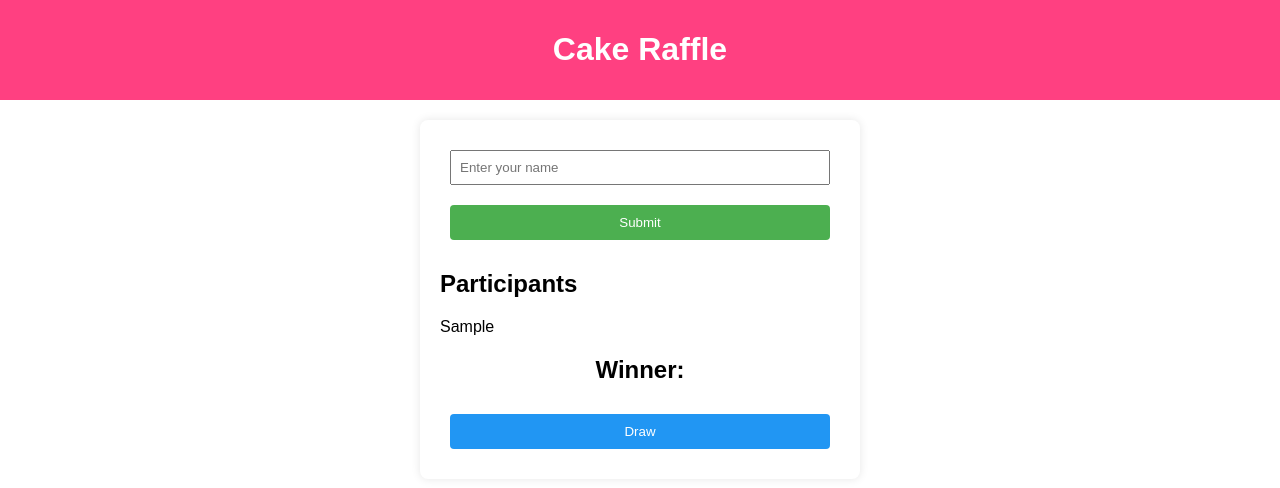
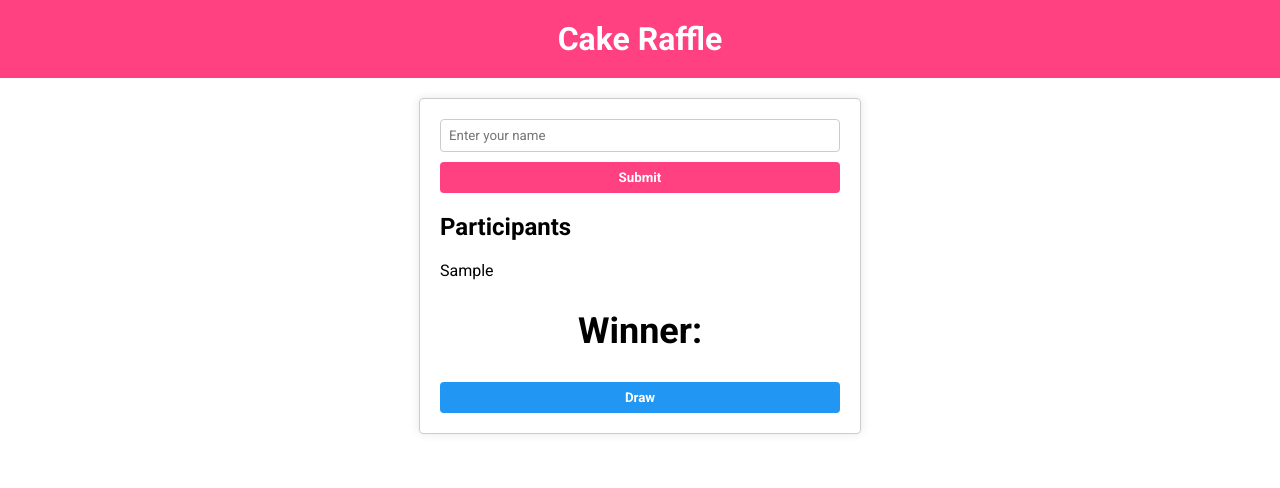
Before and after one commit to MartinFlischman/Cake-Raffle-App, a plain HTML site: page index.html in a window 1280 px wide. Both pictures are taken after typing "Sample" into the empty fields and a click on the button "Submit". Drawn offline with Linux system fonts and the light colour scheme.

Commit message:
Refactor
refactor: html made more dynamic by changing "onclick" to IDs

refactor: add comments to the javascript

feat: add new google font to the app

feat: add space below the name input field

refactor: change the submit button's background color to pink from green

```diff
--- a/index.html
+++ b/index.html
@@ -5,7 +5,9 @@
     <meta charset="UTF-8">
     <meta name="viewport" content="width=device-width, initial-scale=1.0">
     <title>Cake Raffle</title>
+    <link rel="stylesheet" href="https://fonts.googleapis.com/css2?family=Roboto:wght@400;500;700&display=swap">
     <link rel="stylesheet" href="style.css">
+    <script defer src="./script.js"></script>
 </head>
 
 <body>
@@ -16,7 +18,7 @@
     <div id="app">
         <div class="form-container">
             <input type="text" id="participantName" placeholder="Enter your name" aria-label="Participant Name">
-            <button onclick="addParticipant()" aria-label="Submit">Submit</button>
+            <button id="submit-button" aria-label="Submit">Submit</button>
         </div>
 
         <div class="participants-container">
@@ -28,10 +30,9 @@
             <p id="winnerName"></p>
         </div>
 
-        <button onclick="drawWinner()" class="draw-button" aria-label="Draw Winner">Draw</button>
+        <button id="draw-button" class="draw-button" aria-label="Draw Winner">Draw</button>
     </div>
 
-    <script src="script.js"></script>
 </body>
 
 </html>
--- a/script.js
+++ b/script.js
@@ -1,40 +1,55 @@
-const participantInput = document.getElementById('participantName');
-const participantsContainer = document.querySelector('.participants-container');
-const winnerSection = document.getElementById('winnerSection');
-const winnerNameElement = document.getElementById('winnerName');
-let participants = [];
+// Get relevant elements
+const nameInput = document.getElementById('participantName');
+const participantsList = document.querySelector('.participants-container');
+const drawButton = document.getElementById('draw-button');
+const winnerDisplay = document.getElementById('winnerSection');
 
+// Array to store participant names
+const participants = [];
+
+// Function to add participant to the list
 function addParticipant() {
-    const participantName = participantInput.value.trim();
-    if (participantName !== '') {
-        participants.push(participantName);
-        participantInput.value = '';
+    // Get the entered name
+    const name = nameInput.value.trim();
+
+    // Check if the name is not empty
+    if (name !== '') {
+        // Add the name to the participants array
+        participants.push(name);
+
+        // Display the name in the participants list
         updateParticipantsList();
+
+        // Clear the input field
+        nameInput.value = '';
     }
 }
 
+// Function to draw a random winner
 function drawWinner() {
+    // Check if there are participants
     if (participants.length > 0) {
-        const randomIndex = Math.floor(Math.random() * participants.length);
-        const winner = participants[randomIndex];
-        winnerNameElement.innerText = winner;
-        showWinnerSection();
-    } else {
-        hideWinnerSection();
+        // Randomly select a winner
+        const winnerIndex = Math.floor(Math.random() * participants.length);
+        const winner = participants[winnerIndex];
+
+        // Display the winner's name with emojis
+        winnerDisplay.innerHTML = `<p>🎉 Winner: ${winner} 🍰</p>`;
     }
 }
 
+// Function to update participants list display
 function updateParticipantsList() {
-    participantsContainer.innerHTML = '<h2>Participants</h2>';
+    participantsList.innerHTML = '<h2>Participants</h2>';
+
+    // Loop through participants and display each name
     participants.forEach(participant => {
-        participantsContainer.innerHTML += `<p>${participant}</p>`;
+        participantsList.innerHTML += `<p>${participant}</p>`;
     });
 }
 
-function showWinnerSection() {
-    winnerSection.style.display = 'block';
-}
+// Event listener for form submission
+document.getElementById('submit-button').addEventListener('click', addParticipant);
 
-function hideWinnerSection() {
-    winnerSection.style.display = 'none';
-}
+// Event listener for the draw button
+drawButton.addEventListener('click', drawWinner);
--- a/style.css
+++ b/style.css
@@ -1,78 +1,101 @@
-/* Global Styles */
-body {
-  font-family: Arial, sans-serif;
+/* Reset default styles */
+body,
+h1,
+form,
+input,
+button {
   margin: 0;
   padding: 0;
+  box-sizing: border-box;
+  font-family: "Roboto", sans-serif; /* Use the Roboto font globally */
 }
 
-/* Header Styles */
+/* Header styles */
 header {
   background-color: #ff4081;
-  color: #fff;
-  text-align: center;
-  padding: 10px;
+  padding: 20px;
 }
 
-/* Container Styles */
+h1 {
+  color: white;
+  text-align: center;
+  font-size: 32px;
+}
+
+/* Container styles */
 #app {
-  text-align: center;
-  background-color: #fff;
-  padding: 20px;
-  border-radius: 8px;
-  box-shadow: 0 0 10px rgba(0, 0, 0, 0.1);
   max-width: 400px;
   margin: 20px auto;
+  padding: 20px;
+  border: 1px solid #ccc;
+  border-radius: 4px;
+  box-shadow: 0 0 10px rgba(0, 0, 0, 0.1);
 }
 
-/* Form Container Styles */
-.form-container,
+/* Form styles */
+.form-container {
+  margin-bottom: 20px;
+}
+
+label {
+  display: block;
+  margin-bottom: 5px;
+}
+
+input {
+  width: 100%;
+  padding: 8px;
+  margin-bottom: 10px;
+  border: 1px solid #ccc;
+  border-radius: 4px;
+}
+
+/* Participants list styles */
 .participants-container {
   margin-bottom: 20px;
 }
 
-input,
-button {
-  margin: 10px;
-  padding: 8px;
-  width: calc(100% - 20px);
-  box-sizing: border-box;
+/* Winner display styles */
+#winnerSection {
+  text-align: center;
+  font-size: 24px;
+  font-weight: bold;
+  margin-bottom: 20px;
+}
+
+/* Button styles */
+#submit-button {
+  background-color: #ff4081;
+  color: white;
+  border: none;
+  border-radius: 4px;
+}
+
+#draw-button {
+  background-color: #2196f3;
+  color: white;
+  border: none;
+  border-radius: 4px;
 }
 
 button {
+  width: 100%;
+  padding: 8px;
   cursor: pointer;
-  background-color: #4caf50;
-  color: #fff;
-  border: none;
-  border-radius: 4px;
-  padding: 10px;
+  font-weight: bold;
+  transition: background-color 0.3s;
 }
 
-button:hover {
-  background-color: #45a049;
+#submit-button:hover {
+  background-color: #d5004e;
 }
 
-/* Participants Container Styles */
-.participants-container {
-  text-align: left;
+#draw-button:hover {
+  background-color: #1e87da;
 }
 
-/* Winner Display Section Styles */
-#winnerSection {
-  margin-top: 20px;
-}
-
-/* Draw Button Section Styles */
-.draw-button {
-  background-color: #2196f3;
-  color: #fff;
-  border: none;
-  border-radius: 4px;
-  padding: 10px;
-  cursor: pointer;
-}
-
-.draw-button:hover {
-  background-color: #1e87da;
+button:focus {
+  outline: none;
 }
 
 /* Responsive Styles */
@@ -80,4 +103,8 @@ button:hover {
   #app {
     max-width: 100%;
   }
+
+  button {
+    width: calc(100% - 20px);
+  }
 }
```
